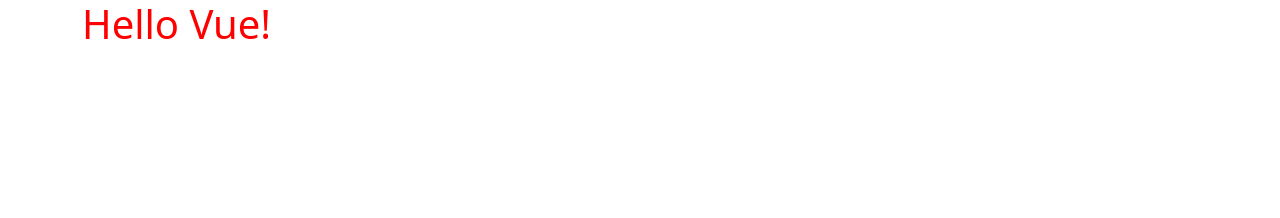
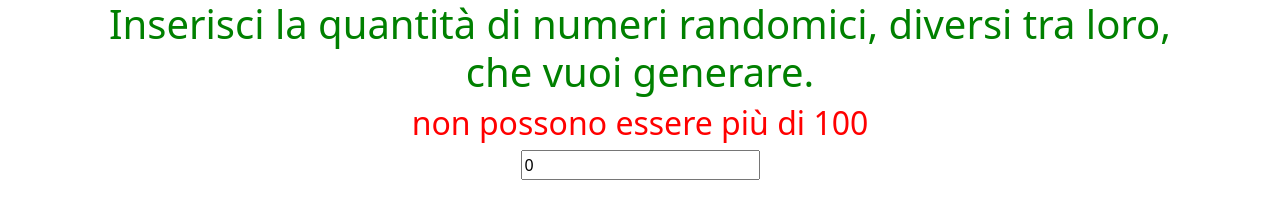
Before and after one commit to FlorianKomnino/js-snacks-recap, a plain HTML site: page snack B/index.html in a window 1280 px wide. Drawn offline with nearby package versions, Linux system fonts and the light colour scheme.

Commit message:
completed snack B, added axios call to get the array of generated numbers on the base of user input, linked to variable with v-model. Added subtitle to warn that numbers are unique and can't be more than 100

```diff
--- a/snack B/css/style.css
+++ b/snack B/css/style.css
@@ -1,3 +1,7 @@
 h1 {
+    color: green
+}
+
+h2 {
     color: red;
 }
--- a/snack B/index.html
+++ b/snack B/index.html
@@ -21,8 +21,21 @@
         <main>
             <div class="container">
                 <div class="row">
-                    <div class="col">
+                    <div class="col-12 text-center">
                         <h1>{{ message }}</h1>
+                    </div>
+
+                    <div class="col-12 text-center">
+                        <h2>{{ subtitle }}</h2>
+                    </div>
+
+                    <div class="col-12 text-center">
+                        <input type="text" placeholder="inserisci un numero..." v-model="userRequestedQuantity" @keyUp.enter="getRandomSequenceOfNumbers">
+                    </div>
+                    <div class="col-12" v-if="arrayOfRandomlyGeneratedUniqueNumbers.length != 0">
+                        <ul>
+                            <li v-for="number in arrayOfRandomlyGeneratedUniqueNumbers">{{number}}</li>
+                        </ul>
                     </div>
                 </div>
             </div>
--- a/snack B/js/script.js
+++ b/snack B/js/script.js
@@ -5,7 +5,22 @@ const { createApp } = Vue;
 createApp ({
     data() {
         return {
-            message: 'Hello Vue!'
+            message: 'Inserisci la quantità di numeri randomici, diversi tra loro, che vuoi generare.',
+
+            subtitle: 'non possono essere più di 100',
+
+            userRequestedQuantity: 0,
+
+            arrayOfRandomlyGeneratedUniqueNumbers : [],
         }
-    }
+    },
+
+    methods: {
+        async getRandomSequenceOfNumbers() {
+            await axios.get(`https://flynn.boolean.careers/exercises/api/array/integers?min=1&max=100&items=${this.userRequestedQuantity}`)
+            .then((response) => {
+                this.arrayOfRandomlyGeneratedUniqueNumbers = response.data.response;
+            });
+        },
+    },
 }).mount ('#app')
```
